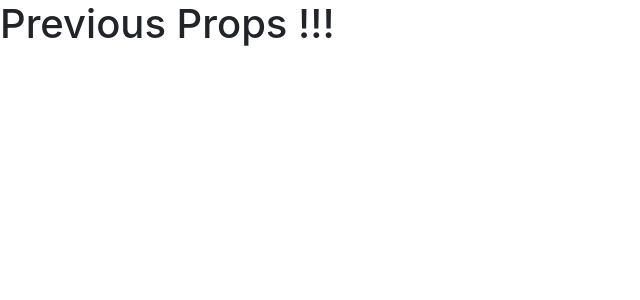
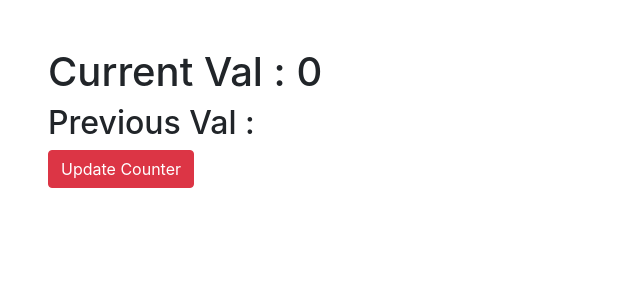
Before and after one commit to neeraj83760/React_Bible, a React (Create React App) app: page / in a window 1280 px wide. Shown: the top 300 px of the page, without its empty margins (0-640 px from the left). Built offline with nearby package versions, Linux system fonts and the light colour scheme.

Commit message:
Previous Props with Hooks

```diff
--- a/src/Previous_PropswithHooks/App37.js
+++ b/src/Previous_PropswithHooks/App37.js
@@ -1,10 +1,19 @@
-import React from 'react';
+import React,{useState} from 'react';
+import User37 from './User37'
 
 function App37(){
+const [count, setCount] = useState(0)
 
+function updateCounter(){
+
+    setCount(Math.floor(Math.random()*10) )
+
+}
     return(
-        <div className="">
-         <h1>Previous Props !!!</h1>
+        <div className="m-5">
+         {/* <h1>{count}</h1> */}
+         <User37 count ={count}/>
+         <button className="btn btn-danger" onClick={updateCounter}>Update Counter</button>
         </div>
     )
 }
--- a/src/Previous_PropswithHooks/User37.js
+++ b/src/Previous_PropswithHooks/User37.js
@@ -1,10 +1,23 @@
 import React from 'react';
+import {useEffect,useRef} from 'react';
 
-function User37(){
+function User37(props){
+    // useRef last waali value ko uthayega DOM se .. to current value update
+    // hone se pehle hi ye useEffect chal jaayega aur ye apni last value ko store
+    // kar lega aur baad me count ke andar new value aayegi
 
+    const lastVal = useRef();
+
+    useEffect(()=>{
+       // current useEffect ki predefined property
+        lastVal.current = props.count;
+    })
+
+    const previousProps = lastVal.current
     return(
         <div className="">
-         <h1>User Component!!!</h1>
+         <h1>Current Val  :   {props.count}</h1>
+         <h2>Previous Val : {previousProps}</h2>
         </div>
     )
 }
```
